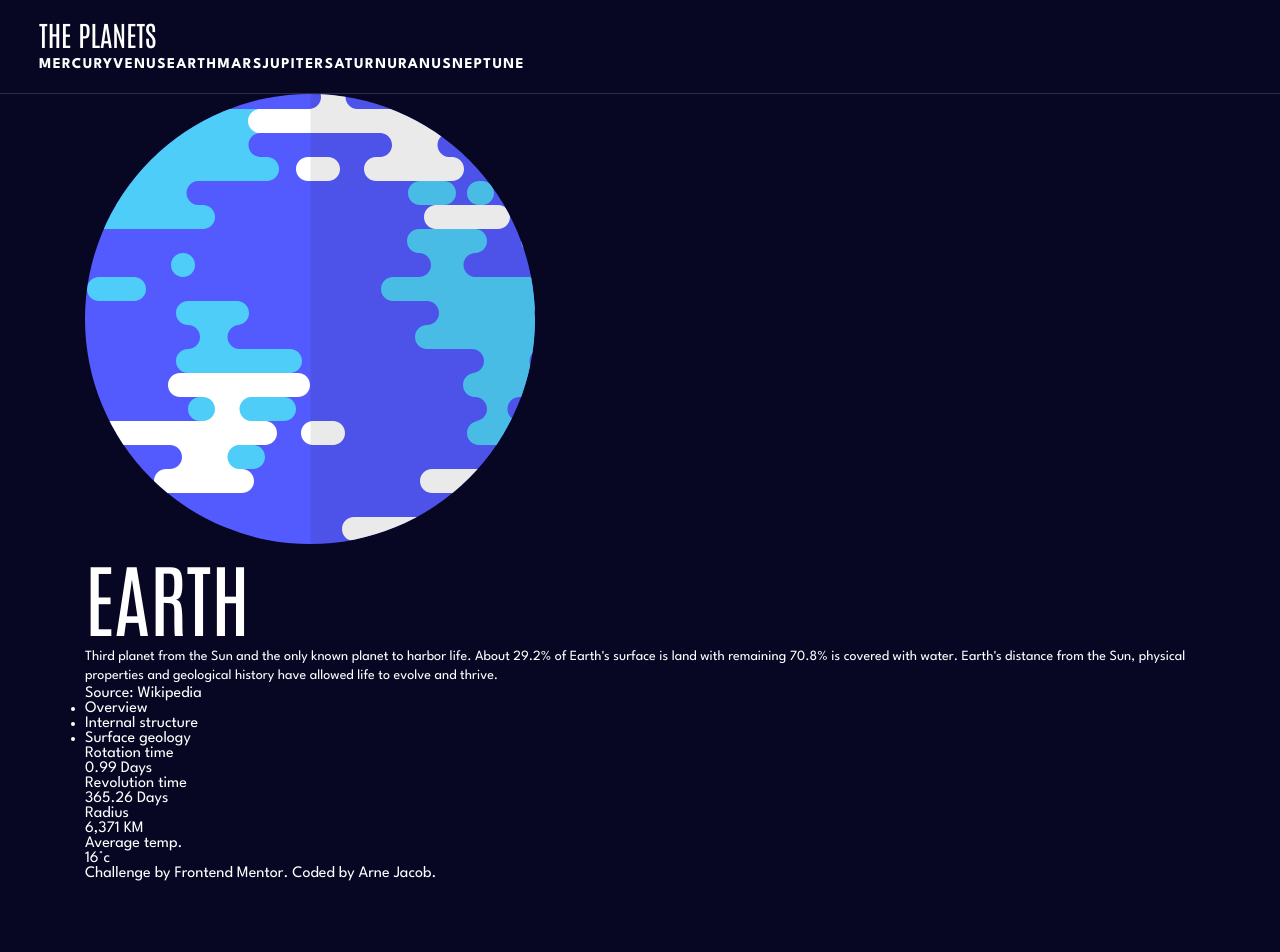
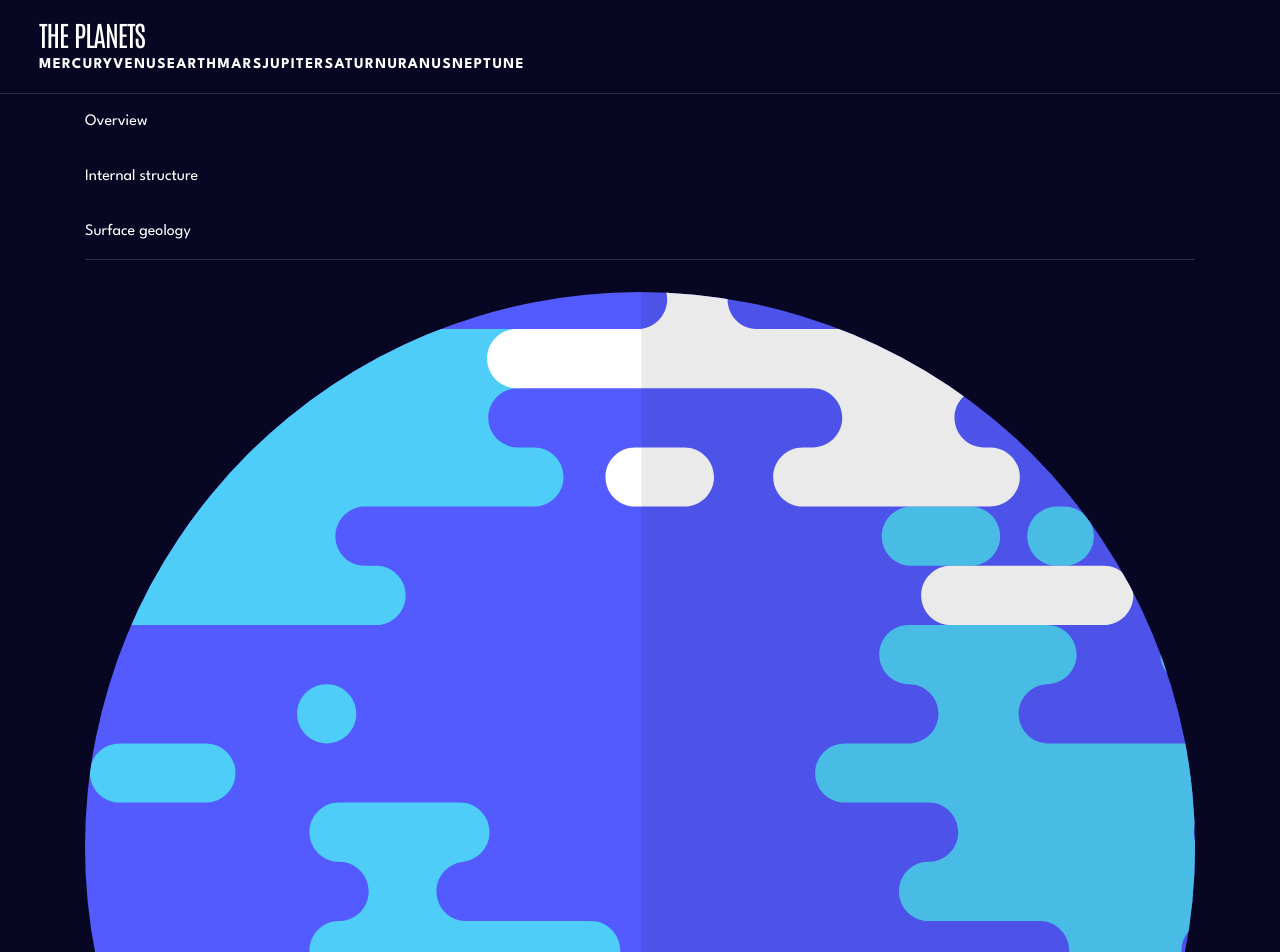
Before and after one commit to Dudeldups/FM-planets-fact-site, a React (Vite) app: page /Earth/overview in a window 1280 px wide. Shown: the top 952 px of the page. Before the commit the page ends 881 px from the top, so only its background shows below. Built offline with nearby package versions, Linux system fonts and the light colour scheme.

Commit message:
added basic style for planets page

```diff
--- a/src/pages/Planet/Planet.scss
+++ b/src/pages/Planet/Planet.scss
@@ -1 +1,23 @@
 @use "../../scss/abstracts" as *;
+
+.stats {
+  display: grid;
+  gap: 0.5rem;
+  margin-top: 1.75rem;
+
+  &__container {
+    display: flex;
+    align-items: center;
+    justify-content: space-between;
+    @include border(0.0625rem, rgba($clr-white, 0.2));
+    padding: 0.55rem 1.5rem;
+  }
+
+  &__title {
+    opacity: 0.8;
+  }
+
+  &__detail {
+    color: unset;
+  }
+}
--- a/src/pages/Planet/Planet.tsx
+++ b/src/pages/Planet/Planet.tsx
@@ -23,22 +23,22 @@ export default function Planet() {
         <>
           <Outlet context={planet} />
 
-          <dl className="planet__stats">
-            <div>
-              <dt>Rotation time</dt>
-              <dd>{planet.rotation}</dd>
+          <dl className="stats">
+            <div className="stats__container">
+              <dt className="stats__title">Rotation time</dt>
+              <dd className="stats__detail">{planet.rotation}</dd>
             </div>
-            <div>
-              <dt>Revolution time</dt>
-              <dd>{planet.revolution}</dd>
+            <div className="stats__container">
+              <dt className="stats__title">Revolution time</dt>
+              <dd className="stats__detail">{planet.revolution}</dd>
             </div>
-            <div>
-              <dt>Radius</dt>
-              <dd>{planet.radius}</dd>
+            <div className="stats__container">
+              <dt className="stats__title">Radius</dt>
+              <dd className="stats__detail">{planet.radius}</dd>
             </div>
-            <div>
-              <dt>Average temp.</dt>
-              <dd>{planet.temperature}</dd>
+            <div className="stats__container">
+              <dt className="stats__title">Average temp.</dt>
+              <dd className="stats__detail">{planet.temperature}</dd>
             </div>
           </dl>
         </>
--- a/src/pages/PlanetDetails/PlanetDetails.scss
+++ b/src/pages/PlanetDetails/PlanetDetails.scss
@@ -1 +1,51 @@
 @use "../../scss/abstracts" as *;
+
+.planet {
+  &__top-container {
+    display: grid;
+    grid-template-areas:
+      "nav"
+      "img"
+      "text";
+  }
+
+  &__img-container {
+    grid-area: img;
+    margin-top: 2rem;
+  }
+
+  &__img-big {
+    width: 100%;
+  }
+
+  &__header {
+    grid-area: text;
+  }
+
+  &__title {
+    margin-top: 2rem;
+  }
+
+  &__desc {
+    margin-top: 1rem;
+  }
+
+  &__source {
+    margin-top: 2rem;
+  }
+
+  ///// secondary nav links /////
+  &__link-list {
+    @include border(0.0625rem, rgba($clr-white, 0.15), $where: bottom);
+    list-style: none;
+
+    @include mq($until: $bp-tablet) {
+      display: flex;
+      justify-content: space-between;
+    }
+  }
+
+  &__link-item {
+    padding-block: 1.25rem;
+  }
+}
--- a/src/pages/PlanetDetails/PlanetDetails.tsx
+++ b/src/pages/PlanetDetails/PlanetDetails.tsx
@@ -55,11 +55,16 @@ export default function PlanetDetails() {
   return (
     <div className="planet__top-container">
       <figure className="planet__img-container">
-        <img src={mainImg} alt={`An illustration of ${planet.name}`} />
+        <img
+          src={mainImg}
+          alt={`An illustration of ${planet.name}`}
+          className="planet__img-big"
+        />
         {currentPage === "geology" && (
           <img
             src={planet.images.geology}
             alt={`A detailed view of the geology of ${planet.name}'s surface`}
+            className="planet__img-small"
           />
         )}
       </figure>
@@ -68,7 +73,7 @@ export default function PlanetDetails() {
         <h2 className="planet__title">{planet.name}</h2>
         <blockquote className="planet__quote" cite={source}>
           <p className="planet__desc">{description}</p>
-          <footer>
+          <footer className="planet__source">
             Source:{" "}
             <cite>
               <a href={source} target="_blank" rel="noopener noreferrer">
--- a/src/scss/abstracts/_mixins.scss
+++ b/src/scss/abstracts/_mixins.scss
@@ -12,38 +12,6 @@
   }
 
   animation-name: $name;
-}
-
-@mixin font(
-  $size: null,
-  $height: null,
-  $spacing: null,
-  $weight: null,
-  $family: null
-) {
-  @if $size {
-    @if type-of($size) == number {
-      font-size: #{$size}rem;
-    } @else {
-      font-size: #{$size};
-    }
-  }
-  @if $height {
-    line-height: #{$height};
-  }
-  @if $spacing {
-    @if type-of($spacing) == number {
-      letter-spacing: #{$spacing}rem;
-    } @else {
-      letter-spacing: #{$spacing};
-    }
-  }
-  @if $weight {
-    font-weight: #{$weight};
-  }
-  @if $family {
-    font-family: $family;
-  }
 }
 
 @mixin pseudo(
--- a/src/scss/base/_base.scss
+++ b/src/scss/base/_base.scss
@@ -10,6 +10,6 @@ main,
   @include padding-inline;
 }
 
-a {
-  text-decoration: none;
+.footer {
+  padding-block: 3rem 2rem;
 }
--- a/src/scss/base/_typography.scss
+++ b/src/scss/base/_typography.scss
@@ -1,4 +1,5 @@
 @use "../abstracts/" as *;
+@use "sass:map";
 
 @font-face {
   font: {
@@ -22,57 +23,101 @@ body {
 }
 
 :where(h1, h2, h3, h4, h5, h6) {
-  @include font(
-    get-clamp(2.5, 5, 23, $bp-desktop),
-    $weight: 400,
-    $family: "Antonio"
-  );
+  font-size: get-clamp(2.5, 5, 23, $bp-desktop);
+  font-weight: 400;
+  font-family: "Antonio";
   text-transform: uppercase;
 }
 
-a {
+:where(a) {
+  text-decoration: none;
   color: $clr-white;
 }
 
 .nav {
   &__title {
-    @include font(1.75, $spacing: -0.06563rem, $family: "Antonio");
+    font-size: 1.75rem;
+    letter-spacing: -0.06563rem;
+    font-family: "Antonio";
     text-transform: uppercase;
   }
 
   &__link {
-    @include font(0.9375, $weight: 700, $height: 1.5625rem, $spacing: 0.08525);
+    font-size: 0.9375rem;
+    font-weight: 700;
+    line-height: 1.5625rem;
+    letter-spacing: 0.08525rem;
     text-transform: uppercase;
   }
 }
 
 .home {
   &__title {
-    @include font(
-      get-clamp(2.5 * 1.2, 5 * 1.2, 23, $bp-desktop),
-      $height: 130%,
-      $spacing: get-clamp(0.12rem, 0.3rem, 23, $bp-desktop),
-      $weight: 700
-    );
+    font-size: get-clamp(2.5 * 1.2, 5 * 1.2, 23, $bp-desktop);
+    line-height: 130%;
+    letter-spacing: get-clamp(0.12rem, 0.3rem, 23, $bp-desktop);
+    font-weight: 700;
     text-align: center;
   }
 
   &__desc {
-    @include font(get-clamp(0.9, 1.3, 25rem, $bp-desktop), $height: 1.375);
+    font-size: get-clamp(0.9, 1.3, 25rem, $bp-desktop);
+    line-height: 1.375rem;
     text-align: center;
   }
 }
 
 .planet {
-  &__desc {
-    @include font(
-      get-clamp(0.6875, 0.875rem, $bp-tablet, $bp-desktop),
-      $height: 1.375
-    );
+  &__title {
+    font-size: get-clamp(2.5, 2.9, 24, $bp-tablet);
     text-align: center;
 
     @include mq($bp-tablet) {
+      font-size: get-clamp(2.9, 5, 24, $bp-desktop);
       text-align: left;
     }
   }
+
+  &__desc {
+    font-size: get-clamp(0.875, 0.875rem, $bp-tablet, $bp-desktop);
+    line-height: 1.375rem;
+
+    @include mq($until: $bp-tablet) {
+      text-align: center;
+    }
+  }
+
+  &__source {
+    text-align: center;
+
+    & a {
+      text-decoration: underline;
+    }
+  }
 }
+
+.stats {
+  text-transform: uppercase;
+
+  &__title {
+    font-size: 0.75rem;
+    font-weight: 700;
+    line-height: 1rem;
+    letter-spacing: 0.04544rem;
+  }
+
+  &__detail {
+    font-family: "Antonio";
+    font-size: 1.25rem;
+    letter-spacing: -0.04688rem;
+  }
+}
+
+.footer {
+  font-size: 0.75rem;
+  text-align: center;
+
+  & a {
+    color: map.get($planet-colors, "uranus");
+  }
+}
```
